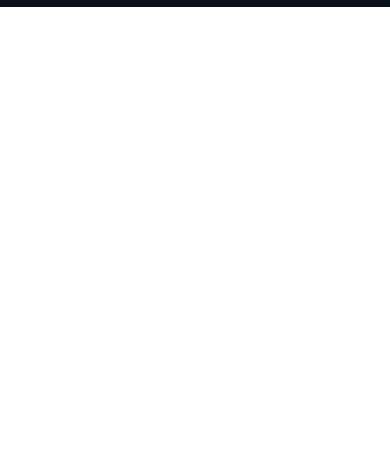
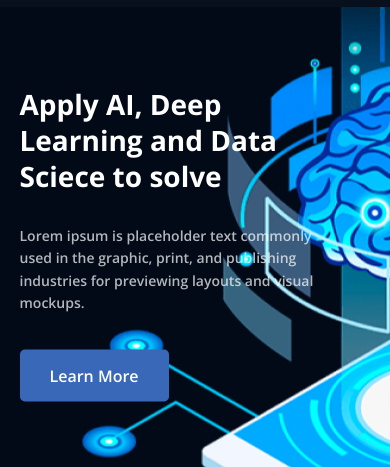
Before and after one commit to Dmitriy-hello-world/Artificial_Intelligence_site, a website: page src/index.html in a window 390 px wide. Shown: the part 824-1291 px from the top of the page. Before the commit the page ends 844 px from the top, so only its background shows below. Drawn offline with nearby package versions, Linux system fonts and the light colour scheme; files that its build step writes are made by us from their sources; files whose address does not match are found by name.

Commit message:
create apply section and adaptive

```diff
--- a/src/index.html
+++ b/src/index.html
@@ -119,6 +119,17 @@
         </div>
     </div>
 
+    <section class="apply">
+        <div class="container">
+            <div class="apply__wrapper">
+                <div class="apply__header">Apply AI, Deep Learning and Data Sciece to solve</div>
+                <div class="apply__text">Lorem ipsum is placeholder text commonly used in the graphic, print, and
+                    publishing industries for previewing layouts and visual mockups.</div>
+                <div class="apply__btn"><a href="#" class="button">Learn More</a></div>
+            </div>
+        </div>
+    </section>
+
 
 
     <script src="js/script.js"></script>
--- /dev/null
+++ b/src/sass/blocks/_apply.scss
@@ -0,0 +1,33 @@
+.apply {
+    background: url('../img/apply_brain.png') 20% no-repeat #020A18;
+    min-height: 970px;
+    position: relative;
+
+    &__wrapper {
+        width: 484px;
+        position: absolute;
+        left: 52%;
+        top: 50%;
+        transform: translateY(-50%);
+    }
+
+    &__header {
+        font-style: normal;
+        font-weight: bold;
+        font-size: 40px;
+        line-height: 130%;
+    }
+
+    &__text {
+        font-style: normal;
+        font-weight: 600;
+        font-size: 16px;
+        line-height: 160%;
+        opacity: 0.7;
+        margin-top: 30px;
+    }
+
+    &__btn {
+        margin-top: 50px;
+    }
+}
--- a/src/sass/blocks/_button.scss
+++ b/src/sass/blocks/_button.scss
@@ -5,6 +5,7 @@
     font-weight: 600;
     font-size: 16px;
     border-radius: 5px;
+    cursor: pointer;
 
     &:hover {
         text-decoration: none;
--- a/src/sass/blocks/_media.scss
+++ b/src/sass/blocks/_media.scss
@@ -16,6 +16,12 @@
             img {
                 width: 175px;
             }
+        }
+    }
+
+    .apply {
+        &__wrapper {
+            left: 46%;
         }
     }
 }
@@ -44,6 +50,15 @@
             img {
                 width: 150px;
             }
+        }
+    }
+
+    .apply {
+
+        background-position: -175px;
+
+        &__wrapper {
+            left: 32%;
         }
     }
 }
@@ -94,6 +109,15 @@
 
         &__img {
             transform: translateX(62%);
+        }
+    }
+
+    .apply {
+        min-height: 670px;
+        background-position: 175px;
+
+        &__wrapper {
+            left: 10%;
         }
     }
 }
@@ -162,4 +186,22 @@
             margin-top: 50px;
         }
     }
+
+    .apply {
+        min-height: 460px;
+        background-position: 80px;
+
+        &__wrapper {
+            width: 300px;
+            left: 5%;
+        }
+
+        &__header {
+            font-size: 28px;
+        }
+
+        &__text {
+            font-size: 14px;
+        }
+    }
 }
--- a/src/sass/style.scss
+++ b/src/sass/style.scss
@@ -18,6 +18,7 @@
 @import './blocks/button';
 @import './blocks/burger';
 @import './blocks/mobile';
+@import './blocks/apply';
 
 
 
```
Also changed, not shown: dist/css/style.min.css, dist/index.html.
